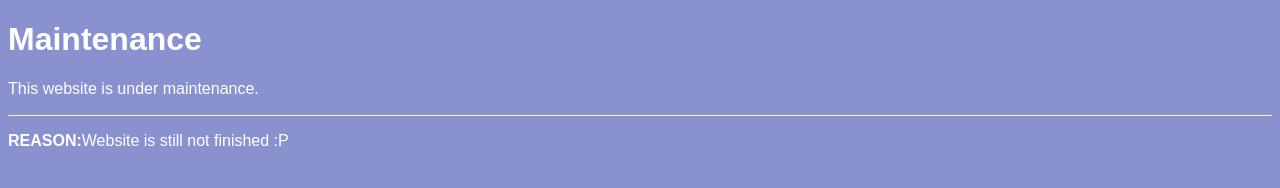
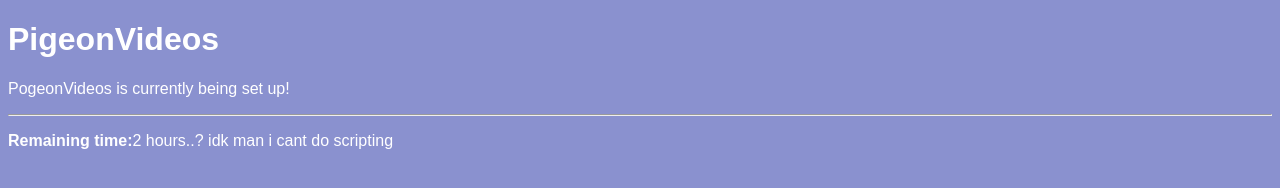
Before and after one commit to garnetluvcookie/PigeonVideo.github.io, a website: page src/views/index.html in a window 1280 px wide. Drawn offline with Linux system fonts and the light colour scheme; files whose address does not match are found by name.

Commit message:
Update index.html

```diff
--- a/src/views/index.html
+++ b/src/views/index.html
@@ -7,9 +7,9 @@
 <link rel="favicon" href="././img/Favicon.png">
 </head>
 <body>
-<h1>Maintenance</h1>
-<p>This website is under maintenance.</p>
+<h1>PigeonVideos</h1>
+<p>PogeonVideos is currently being set up!</p>
 <hr>
-<p><strong>REASON:</strong>Website is still not finished :P</p>
+<p><strong>Remaining time:</strong>2 hours..? idk man i cant do scripting</p>
 </body>
 </html>
```
